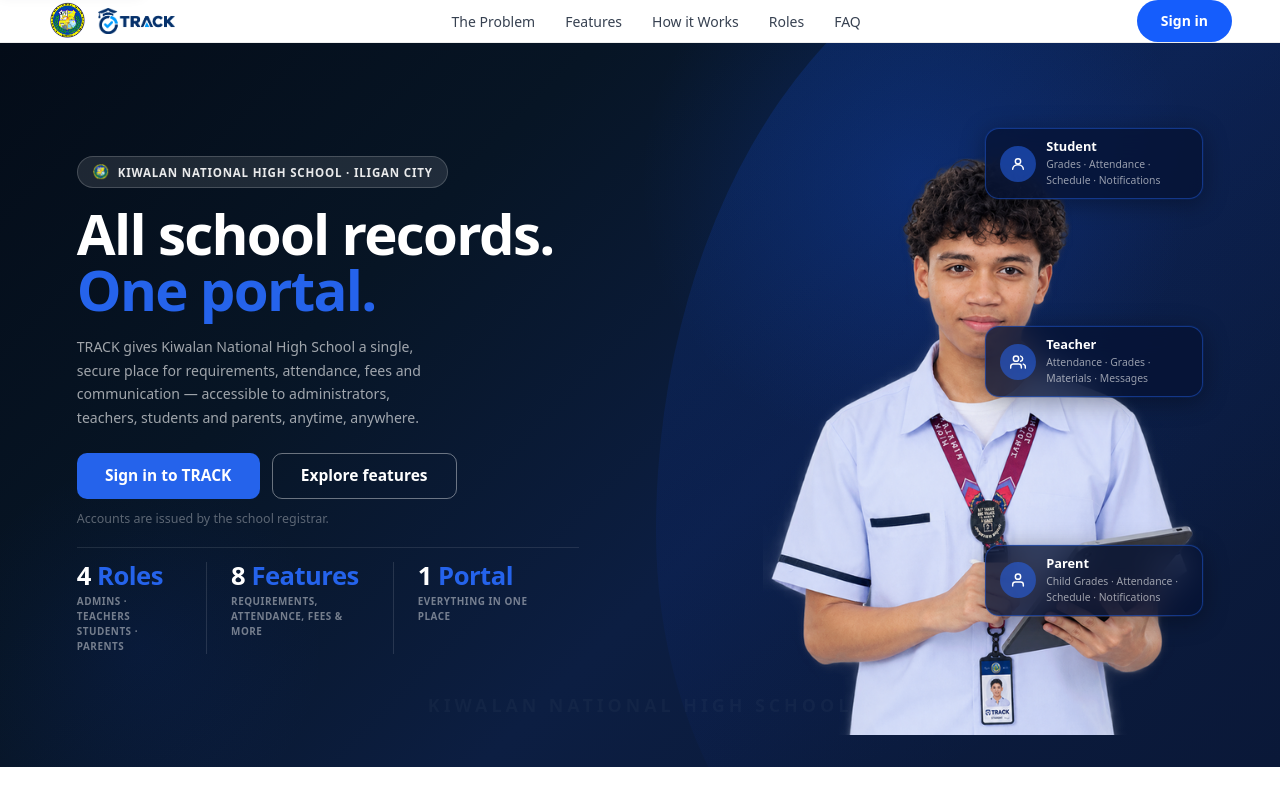
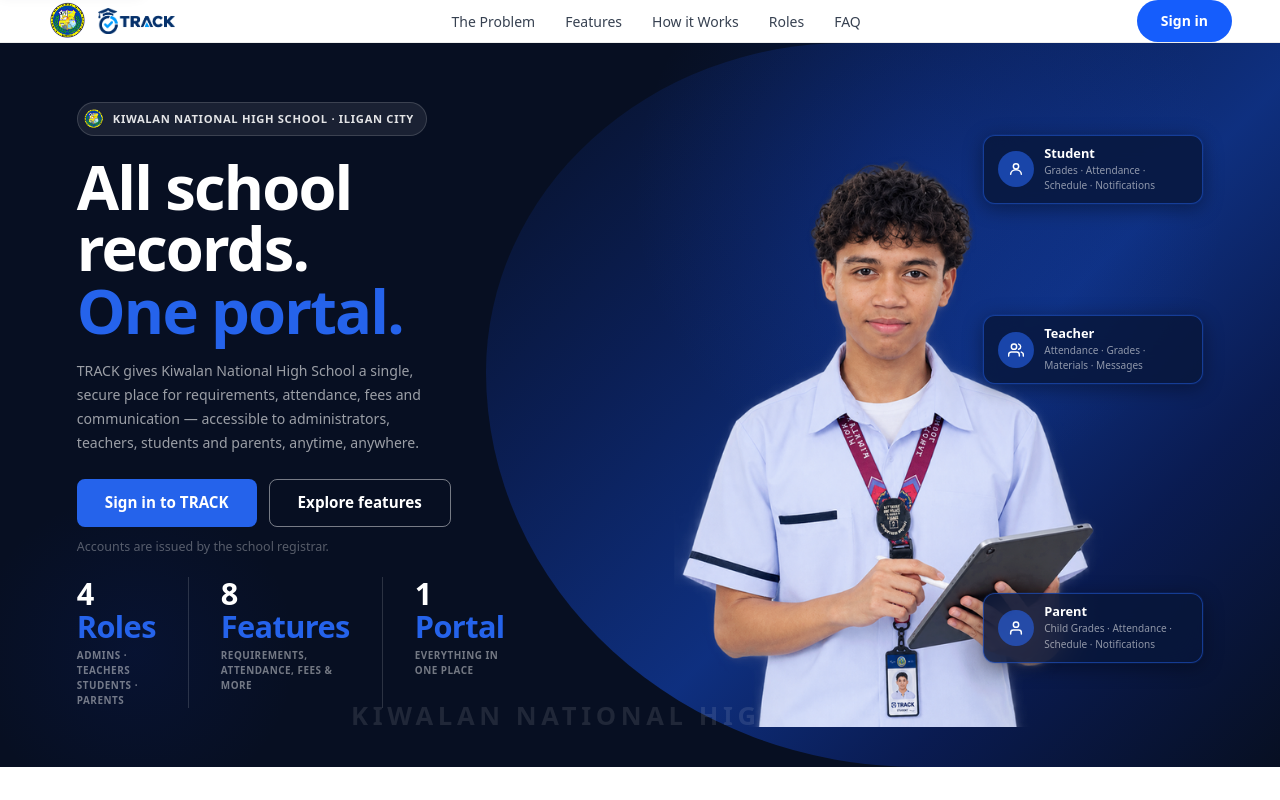
Before and after one commit to arcnesipac3-art/TRACK-capstone, a React (Vite) app in the folder frontend/: page / in a window 1280 px wide. Built offline with nearby package versions, Linux system fonts and the light colour scheme; no server answers.

Commit message:
fix: match hero layout exactly to reference screenshot

```diff
--- a/frontend/src/App.css
+++ b/frontend/src/App.css
@@ -1508,55 +1508,60 @@
 }
 
 /* ================================================================
-   HERO — two-column, viewport-height-aware
+   HERO — matches reference screenshot exactly
    ================================================================ */
 .landing-hero {
   position: relative;
-  background: linear-gradient(135deg, #040c18 0%, #071525 30%, #0c1e42 60%, #0a1838 100%);
-  overflow: clip;
-  /* Desktop: fill the viewport beneath the navbar, capped to avoid excess space.
-     The hero must not grow beyond what the grid content needs. */
-  min-height: calc(100svh - 76px);
-  /* Cap it so it never forces a scrollbar on short laptops */
-  max-height: 860px;
+  /* Deep navy base matching the reference */
+  background: #070f22;
+  overflow: hidden;
+  /* Full viewport height beneath the navbar */
+  height: calc(100svh - 76px);
+  min-height: 600px;
+  max-height: 940px;
   display: flex;
   align-items: stretch;
 }
 
-/* ── Background decorative shapes (matching reference) ── */
-
-/* Large diagonal blue band — upper-right */
+/* ── Background: large diagonal blue shape upper-right ── */
 .landing-hero::before {
   content: '';
   position: absolute;
-  top: -120px;
-  right: -80px;
-  width: 55%;
-  height: 140%;
-  background: linear-gradient(145deg, rgba(21,93,252,0.22) 0%, rgba(14,55,180,0.12) 40%, transparent 70%);
-  border-radius: 60% 0 0 40%;
+  top: 0;
+  right: 0;
+  /* Covers the upper-right ~55% of the hero */
+  width: 62%;
+  height: 100%;
+  background: linear-gradient(135deg,
+    transparent 0%,
+    rgba(18,60,180,0.35) 30%,
+    rgba(22,80,220,0.5) 55%,
+    rgba(16,55,190,0.3) 75%,
+    transparent 100%);
+  border-radius: 50% 0 0 60%;
   pointer-events: none;
   z-index: 0;
 }
 
-/* Watermark — kept well above the hero bottom edge so overflow:clip doesn't cut it */
+/* ── Watermark — "KIWALAN NATIONAL HIGH SCHOOL" across the bottom ── */
 .landing-hero::after {
   content: 'KIWALAN NATIONAL HIGH SCHOOL';
   position: absolute;
-  bottom: 48px;
+  bottom: 32px;
   left: 50%;
   transform: translateX(-50%);
-  font-size: clamp(0.7rem, 1.4vw, 1.2rem);
+  font-size: clamp(1.1rem, 2vw, 2rem);
   font-weight: 900;
-  letter-spacing: 0.22em;
-  color: rgba(255,255,255,0.03);
+  letter-spacing: 0.18em;
+  /* Visible but subtle — matches reference ~10-12% opacity */
+  color: rgba(255,255,255,0.10);
   white-space: nowrap;
   pointer-events: none;
   text-transform: uppercase;
   z-index: 0;
 }
 
-/* Subtle decorative radial glows */
+/* Radial glow circles — subtle depth */
 .hero-bg-curve {
   position: absolute;
   border-radius: 50%;
@@ -1564,18 +1569,18 @@
   z-index: 0;
 }
 .hero-bg-curve-1 {
-  width: 600px;
-  height: 600px;
-  background: radial-gradient(circle, rgba(21,93,252,0.18) 0%, transparent 65%);
-  top: -160px;
-  right: 5%;
+  width: 700px;
+  height: 700px;
+  background: radial-gradient(circle, rgba(22,80,220,0.2) 0%, transparent 60%);
+  top: -200px;
+  right: 0;
 }
 .hero-bg-curve-2 {
-  width: 400px;
-  height: 400px;
-  background: radial-gradient(circle, rgba(14,55,180,0.1) 0%, transparent 65%);
-  bottom: -80px;
-  left: -60px;
+  width: 350px;
+  height: 350px;
+  background: radial-gradient(circle, rgba(10,40,140,0.15) 0%, transparent 65%);
+  bottom: -60px;
+  left: -40px;
 }
 
 /* ── Two-column grid ── */
@@ -1583,18 +1588,18 @@
   position: relative;
   z-index: 1;
   display: grid;
-  grid-template-columns: 48fr 52fr;
+  /* Reference: left ~42%, right ~58% */
+  grid-template-columns: 42fr 58fr;
   grid-template-rows: 1fr;
-  align-items: center;
+  /* Stretch both columns to full hero height */
+  align-items: center;
+  align-content: stretch;
   width: 100%;
   max-width: 1440px;
   margin: 0 auto;
-  /* Tighter vertical padding — let the hero height drive the spacing */
-  padding: clamp(32px,4vh,52px) clamp(40px,6vw,96px);
+  padding: clamp(40px,5vh,72px) clamp(48px,6vw,96px);
   gap: 0;
   flex: 1 1 auto;
-  /* Ensure the single grid row fills the flex item's full height */
-  align-content: stretch;
 }
 
 /* ── LEFT COLUMN ── */
@@ -1603,65 +1608,68 @@
   flex-direction: column;
   align-items: flex-start;
   gap: 0;
-  /* Ensure text doesn't get squeezed against the student */
-  padding-right: clamp(16px,3vw,48px);
-}
-
+  /* Gap between text and student */
+  padding-right: clamp(24px,3vw,56px);
+}
+
+/* School badge */
 .hero-kicker {
   display: inline-flex;
   align-items: center;
   gap: 8px;
-  padding: 6px 14px;
-  background: rgba(255,255,255,0.1);
-  color: rgba(255,255,255,0.9);
-  border: 1px solid rgba(255,255,255,0.18);
+  padding: 5px 12px 5px 5px;
+  background: rgba(255,255,255,0.08);
+  color: rgba(255,255,255,0.88);
+  border: 1px solid rgba(255,255,255,0.15);
   border-radius: 999px;
-  font-size: 0.72rem;
+  font-size: 0.7rem;
   font-weight: 700;
-  letter-spacing: 0.07em;
+  letter-spacing: 0.06em;
   text-transform: uppercase;
-  margin-bottom: clamp(16px,2.2vh,24px);
+  margin-bottom: clamp(18px,2.4vh,28px);
 }
 
 .hero-knhs-seal {
-  width: 18px;
-  height: 18px;
+  width: 22px;
+  height: 22px;
   border-radius: 50%;
   object-fit: contain;
 }
 
-/* Heading */
+/* Heading — large, bold, matching reference */
 .hero-heading {
   display: flex;
   flex-direction: column;
-  margin: 0 0 clamp(14px,2vh,22px);
+  margin: 0 0 clamp(16px,2vh,24px);
 }
 
 .hero-heading-line1 {
-  font-size: clamp(2.6rem, 4.4vw, 4rem);
+  font-size: clamp(2.8rem, 4.8vw, 4.4rem);
   font-weight: 900;
   line-height: 1.0;
   letter-spacing: -0.03em;
-  color: #fff;
+  color: #ffffff;
 }
 
 .hero-heading-line2 {
-  font-size: clamp(2.6rem, 4.4vw, 4rem);
+  font-size: clamp(2.8rem, 4.8vw, 4.4rem);
   font-weight: 900;
-  line-height: 1.0;
+  line-height: 1.05;
   letter-spacing: -0.03em;
+  /* Bright blue matching reference */
   color: #2563EB;
 }
 
+/* Description */
 .hero-sub {
-  font-size: clamp(0.88rem, 1.05vw, 1rem);
+  font-size: clamp(0.88rem, 1vw, 1rem);
   line-height: 1.7;
-  color: rgba(255,255,255,0.62);
-  max-width: 46ch;
-  margin: 0 0 clamp(22px,2.8vh,32px);
-}
-
-/* Buttons */
+  color: rgba(255,255,255,0.60);
+  max-width: 44ch;
+  margin: 0 0 clamp(24px,3vh,36px);
+}
+
+/* CTA Buttons */
 .hero-actions {
   display: flex;
   gap: 12px;
@@ -1669,17 +1677,18 @@
   margin-bottom: clamp(10px,1.4vh,14px);
 }
 
+/* Primary: solid blue, rounded */
 .hero-btn-primary {
   display: inline-flex;
   align-items: center;
   justify-content: center;
-  height: clamp(46px,5.6vh,54px);
-  padding: 0 clamp(22px,2.2vw,30px);
+  height: 48px;
+  padding: 0 28px;
   background: #2563EB;
   color: #fff;
   border: none;
-  border-radius: 10px;
-  font-size: 0.97rem;
+  border-radius: 8px;
+  font-size: 0.95rem;
   font-weight: 700;
   text-decoration: none;
   cursor: pointer;
@@ -1693,17 +1702,18 @@
   color: #fff;
 }
 
+/* Secondary: transparent with white border */
 .hero-btn-secondary {
   display: inline-flex;
   align-items: center;
   justify-content: center;
-  height: clamp(46px,5.6vh,54px);
-  padding: 0 clamp(22px,2.2vw,30px);
+  height: 48px;
+  padding: 0 28px;
   background: transparent;
   color: #fff;
-  border: 1.5px solid rgba(255,255,255,0.4);
-  border-radius: 10px;
-  font-size: 0.97rem;
+  border: 1.5px solid rgba(255,255,255,0.45);
+  border-radius: 8px;
+  font-size: 0.95rem;
   font-weight: 600;
   text-decoration: none;
   cursor: pointer;
@@ -1712,43 +1722,45 @@
 }
 .hero-btn-secondary:hover {
   background: rgba(255,255,255,0.08);
-  border-color: rgba(255,255,255,0.7);
+  border-color: rgba(255,255,255,0.72);
   text-decoration: none;
   color: #fff;
 }
 
+/* Note below buttons */
 .hero-note {
   font-size: 0.78rem;
-  color: rgba(255,255,255,0.34);
-  margin: 0 0 clamp(18px,2.2vh,28px);
-}
-
-/* Statistics row */
+  color: rgba(255,255,255,0.32);
+  margin: 0 0 clamp(20px,2.5vh,32px);
+}
+
+/* ── Statistics row ── */
 .hero-stats {
   display: flex;
   align-items: flex-start;
   gap: 0;
-  padding-top: clamp(14px,1.8vh,20px);
-  border-top: 1px solid rgba(255,255,255,0.1);
+  padding-top: 0;
+  border-top: none;
   width: 100%;
 }
 
 .hero-stat {
   display: flex;
   flex-direction: column;
-  padding: 0 clamp(16px,2vw,24px);
+  padding: 0 clamp(20px,2.5vw,32px);
 }
 .hero-stat:first-child { padding-left: 0; }
 
 .hero-stat-sep {
   width: 1px;
-  background: rgba(255,255,255,0.12);
+  background: rgba(255,255,255,0.15);
   align-self: stretch;
   flex-shrink: 0;
 }
 
+/* Large bold number, blue word */
 .hero-stat-value {
-  font-size: clamp(1.3rem,2vw,1.6rem);
+  font-size: clamp(1.6rem,2.4vw,2rem);
   font-weight: 900;
   color: #fff;
   letter-spacing: -0.02em;
@@ -1770,50 +1782,49 @@
 }
 
 /* ── RIGHT COLUMN ── */
-/* align-self:stretch fills the grid row (which fills the flex hero).
-   abs-pos children resolve height:100% against this container. */
 .hero-visual {
   position: relative;
   align-self: stretch;
-  /* No min-height here — the hero's max-height drives the overall size.
-     A small fallback prevents complete collapse on edge cases. */
-  min-height: 400px;
+  /* Fallback height floor */
+  min-height: 420px;
   overflow: visible;
 }
 
-/* The student image — fills the visual column, bottom-anchored */
+/* Student image — fills the full right column height, anchored to bottom */
 .hero-student-img {
   position: absolute;
   bottom: 0;
-  right: 0;
+  /* Horizontally centered within the column */
+  left: 50%;
+  transform: translateX(-50%);
+  /* Fill column height; let width follow naturally */
   height: 100%;
   width: auto;
-  /* Cap matches hero max-height minus padding so image never overflows */
-  max-height: 760px;
-  max-width: 680px;
+  max-height: 900px;
+  max-width: 640px;
   object-fit: contain;
-  object-position: bottom right;
+  object-position: bottom center;
   pointer-events: none;
   user-select: none;
   display: block;
   z-index: 1;
 }
 
-/* Floating role cards */
+/* ── Floating role cards ── */
 .hero-card {
   position: absolute;
   display: flex;
   align-items: center;
   gap: 10px;
   padding: 10px 14px;
-  background: rgba(6,18,52,0.78);
-  backdrop-filter: blur(16px);
-  -webkit-backdrop-filter: blur(16px);
-  border: 1px solid rgba(37,99,235,0.45);
-  border-radius: 14px;
-  min-width: 176px;
-  max-width: 218px;
-  box-shadow: 0 4px 24px rgba(0,0,0,0.35), 0 0 0 1px rgba(37,99,235,0.1);
+  background: rgba(8,22,58,0.82);
+  backdrop-filter: blur(18px);
+  -webkit-backdrop-filter: blur(18px);
+  border: 1px solid rgba(37,99,235,0.5);
+  border-radius: 12px;
+  min-width: 180px;
+  max-width: 220px;
+  box-shadow: 0 4px 20px rgba(0,0,0,0.4), 0 0 0 1px rgba(37,99,235,0.12);
   z-index: 3;
   animation: hero-float 4s ease-in-out infinite;
 }
@@ -1824,7 +1835,7 @@
   display: flex;
   align-items: center;
   justify-content: center;
-  background: rgba(37,99,235,0.55);
+  background: rgba(37,99,235,0.6);
   border-radius: 50%;
   color: #fff;
   flex-shrink: 0;
@@ -1840,16 +1851,17 @@
 }
 
 .hero-card-desc {
-  font-size: 0.65rem;
-  color: rgba(255,255,255,0.58);
+  font-size: 0.63rem;
+  color: rgba(255,255,255,0.55);
   line-height: 1.5;
-  margin-top: 3px;
-}
-
-/* Cards stacked on the right edge — positioned to avoid face and tablet */
+  margin-top: 2px;
+}
+
+/* Card positions — right side of the visual column, matching reference exactly:
+   Student: upper-right, Teacher: mid-right, Parent: lower-right */
 .hero-card-student  { top: 8%;     right: 0;   animation-delay: 0s;   }
-.hero-card-teacher  { top: 38%;    right: 0;   animation-delay: 1.4s; }
-.hero-card-parent   { bottom: 18%; right: 0;   animation-delay: 2.8s; }
+.hero-card-teacher  { top: 36%;    right: 0;   animation-delay: 1.4s; }
+.hero-card-parent   { bottom: 10%; right: 0;   animation-delay: 2.8s; }
 
 @keyframes hero-float {
   0%, 100% { transform: translateY(0px); }
@@ -1882,38 +1894,38 @@
 /* ── RESPONSIVE ── */
 /* 1200px–1279px */
 @media (max-width: 1279px) {
-  .hero-layout { padding: clamp(32px,4vh,52px) clamp(32px,5vw,64px); }
-  .hero-student-img { max-width: 620px; max-height: 700px; }
+  .hero-layout { padding: clamp(36px,5vh,60px) clamp(36px,5vw,64px); }
+  .hero-student-img { max-width: 580px; }
 }
 
 /* Laptop 992px–1199px */
 @media (max-width: 1199px) {
-  .landing-hero { max-height: 800px; }
+  .landing-hero { max-height: 860px; }
   .hero-layout {
-    grid-template-columns: 48fr 52fr;
-    padding: clamp(28px,4vh,48px) clamp(28px,4vw,52px);
-    gap: 0;
+    grid-template-columns: 44fr 56fr;
+    padding: clamp(32px,4vh,52px) clamp(28px,4vw,52px);
   }
-  /* Remove min-height override here — let hero max-height drive the layout */
-  .hero-visual { min-height: 400px; }
-  .hero-student-img { max-width: 560px; max-height: 680px; }
+  .hero-visual { min-height: 380px; }
+  .hero-student-img { max-width: 520px; }
   .hero-heading-line1,
-  .hero-heading-line2 { font-size: clamp(2.3rem, 3.8vw, 3.6rem); }
+  .hero-heading-line2 { font-size: clamp(2.4rem, 4vw, 3.8rem); }
 }
 
 /* Tablet 768px–1023px */
 @media (max-width: 1023px) {
-  .landing-hero { max-height: none; }
+  .landing-hero { max-height: none; height: auto; min-height: auto; }
   .hero-layout {
     grid-template-columns: 1fr 1fr;
-    padding: 36px 28px 48px;
-    gap: 0;
+    padding: 40px 28px 48px;
   }
   .hero-visual {
     min-height: clamp(360px, 52vw, 520px);
     align-self: stretch;
   }
-  .hero-student-img { max-width: 460px; max-height: 500px; }
+  .hero-student-img {
+    max-width: 440px;
+    max-height: 500px;
+  }
   .hero-card { min-width: 148px; max-width: 176px; padding: 9px 12px; }
   .hero-card-icon { width: 30px; height: 30px; }
 }
```
